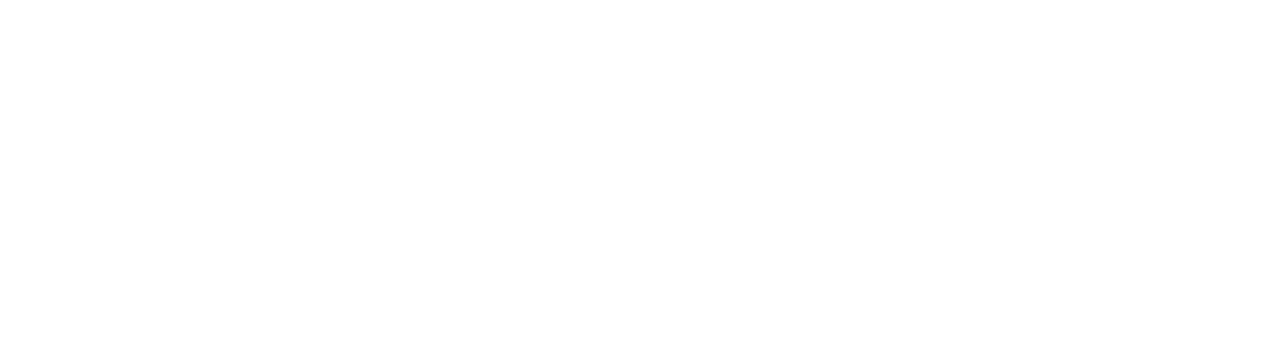
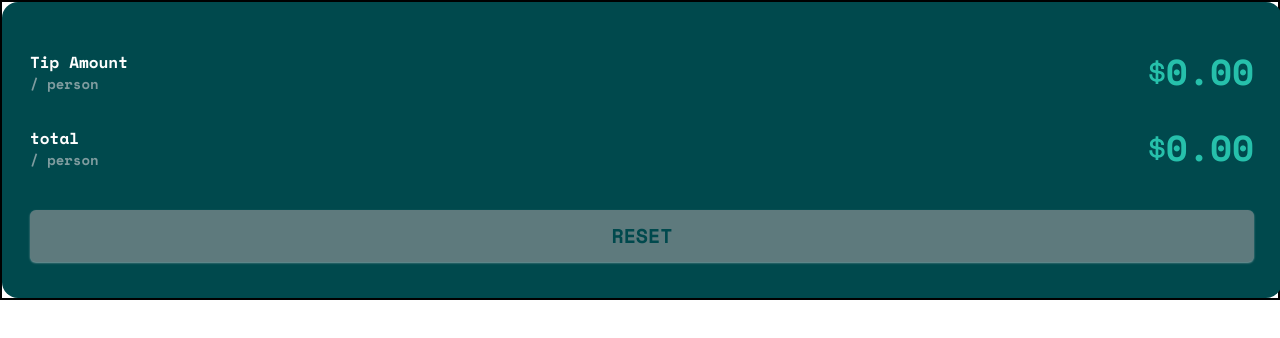
Before and after one commit to Ridwan-Lawal/fm-tipCalculator, a website: page index.html in a window 1280 px wide. Drawn offline with nearby package versions, Linux system fonts and the light colour scheme.

Commit message:
built the second block

```diff
--- a/index.html
+++ b/index.html
@@ -19,7 +19,51 @@
   <body>
     <!-- container -->
     <div class="container font-mono font-bold">
-      <!-- second block -->
+      <div class="width border-2 border-black">
+        <!--============== second block======================================== -->
+        <div
+          class="bg-veryDarkCyan pt-10 pb-8 rounded-2xl px-7 w-screen md:pt-12 md:pb-9"
+        >
+          <!-- ===========tip amount per person========== -->
+          <div class="flex flex-row justify-between items-center">
+            <section>
+              <p class="text-base text-white">Tip Amount</p>
+              <p class="text-grayishCyan text-sm">/ person</p>
+            </section>
+
+            <p class="flex text-strongCyan text-4xl items-center">
+              <img
+                src="./images/icon-dollar2.svg"
+                alt=""
+                class="h-[26px]"
+              /><span>0.00</span>
+            </p>
+          </div>
+
+          <!-- =================total per person ============-->
+          <div class="flex flex-row justify-between mt-8 items-center">
+            <section>
+              <p class="text-base text-white">total</p>
+              <p class="text-grayishCyan text-sm">/ person</p>
+            </section>
+
+            <p class="flex text-strongCyan text-4xl items-center">
+              <img
+                src="./images/icon-dollar2.svg"
+                alt=""
+                class="h-[26px]"
+              /><span>0.00</span>
+            </p>
+          </div>
+
+          <!--========== reset btn====== -->
+          <button
+            class="bg-darkGrayishCyan text-veryDarkCyan w-full mt-10 py-3 text-xl shadow-sm shadow-grayishCyan rounded-md hover:bg-lightGrayishCyan hover:text-veryDarkCyan transtion duration-200"
+          >
+            RESET
+          </button>
+        </div>
+      </div>
     </div>
   </body>
 </html>
--- a/tailwind.config.js
+++ b/tailwind.config.js
@@ -7,6 +7,7 @@ module.exports = {
     },
     extend: {
       colors: {
+        strongCyan: "hsl(172, 67%, 45%)",
         veryDarkCyan: "hsl(183, 100%, 15%)",
         darkGrayishCyan: "hsl(186, 14%, 43%)",
         grayishCyan: "hsl(184, 14%, 56%)",
```
Also changed, not shown: components/secondBlock.html (added, +39 -0 lines), dist/output.css, images/icon-dollar2.svg (added).
